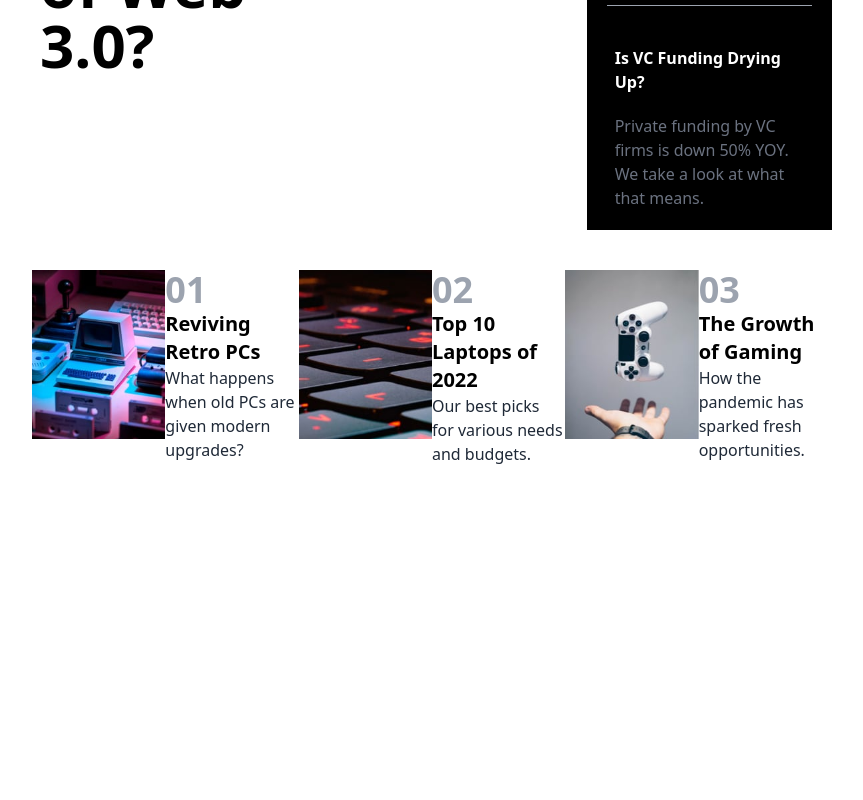
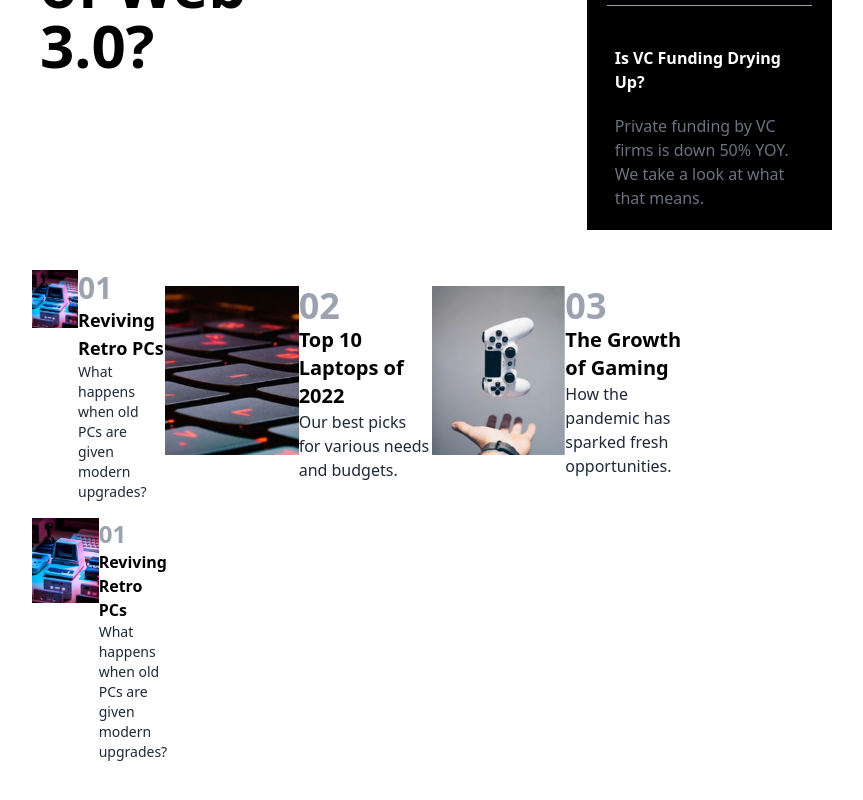
Before and after one commit to lavollmer/news-homepage, a React (Create React App) app: page / in a window 1280 px wide. Shown: the part 644-1444 px from the top of the page, without its empty margins (208-1071 px from the left). Before the commit the page ends 1150 px from the top, so only its background shows below. Built offline with nearby package versions, Linux system fonts and the light colour scheme.

Commit message:
styling countdown section - restarted to review style

```diff
--- a/src/App.js
+++ b/src/App.js
@@ -4,6 +4,7 @@ import NavBar from "./components/NavBar"; // Import the NavBar component
 import SplashPage from "./components/SplashPage"; // Import the SplashPage component
 import NewSection from "./components/NewSection"; // Import the NewSection component
 import CountdownCards from "./components/CountdownCards";
+import CountdownCa from "./components/CountdownCa";
 
 function App() {
   return (
@@ -18,6 +19,7 @@ function App() {
       </div>
       <div className="grid grid-cols-1 gap-4 px-60 py-10">
         <CountdownCards />
+        <CountdownCa />
       </div>
     </div>
   );
--- /dev/null
+++ b/src/components/CountdownCa.jsx
@@ -0,0 +1,25 @@
+import React from "react";
+import Retro from "../assets/images/image-retro-pcs.jpg";
+
+const CountdownCa = () => {
+  return (
+    <div className="grid grid-cols-1 md:grid-cols-6 ">
+      <div className="grid grid-cols-1 md:grid-cols-2">
+        <div>
+          <img src={Retro} alt="Retro PCs" />
+        </div>
+        <div>
+            <h1 className="text-gray-400 font-bold text-2xl">01</h1>
+            <h2 className="text-black-800 font-bold text-md ">
+                Reviving Retro PCs
+            </h2>
+            <p className="text-gray-800 text-sm ">
+                What happens when old PCs are given modern upgrades?
+            </p>
+        </div>
+      </div>
+    </div>
+  );
+};
+
+export default CountdownCa;
--- a/src/components/CountdownCards.jsx
+++ b/src/components/CountdownCards.jsx
@@ -5,14 +5,20 @@ import Gaming from "../assets/images/image-gaming-growth.jpg";
 
 const CountdownCards = () => {
   return (
-    <div className="grid grid-col-1 md:grid-cols-6 w-full ">
-      <img src={Retro} alt="Retro PCs" />
-      <div className="flex flex-col justify-start">
-        <h1 className="text-gray-400 font-bold text-4xl">01</h1>
-        <h2 className="text-black-800 font-bold text-xl ">Reviving Retro PCs</h2>
-        <p className="text-gray-800 text-md ">
-          What happens when old PCs are given modern upgrades?
-        </p>
+    <div className="grid grid-col-1 md:grid-cols-6 space-y-4">
+      <div className="flex flex-row justify-between">
+        <div>
+          <img src={Retro} alt="Retro PCs" />
+        </div>
+        <div className="flex flex-col justify-start">
+          <h1 className="text-gray-400 font-bold text-3xl">01</h1>
+          <h2 className="text-black-800 font-bold text-lg ">
+            Reviving Retro PCs
+          </h2>
+          <p className="text-gray-800 text-sm ">
+            What happens when old PCs are given modern upgrades?
+          </p>
+        </div>
       </div>
       <div>
         <img src={Laptops} alt="Top of laptop" />
```
